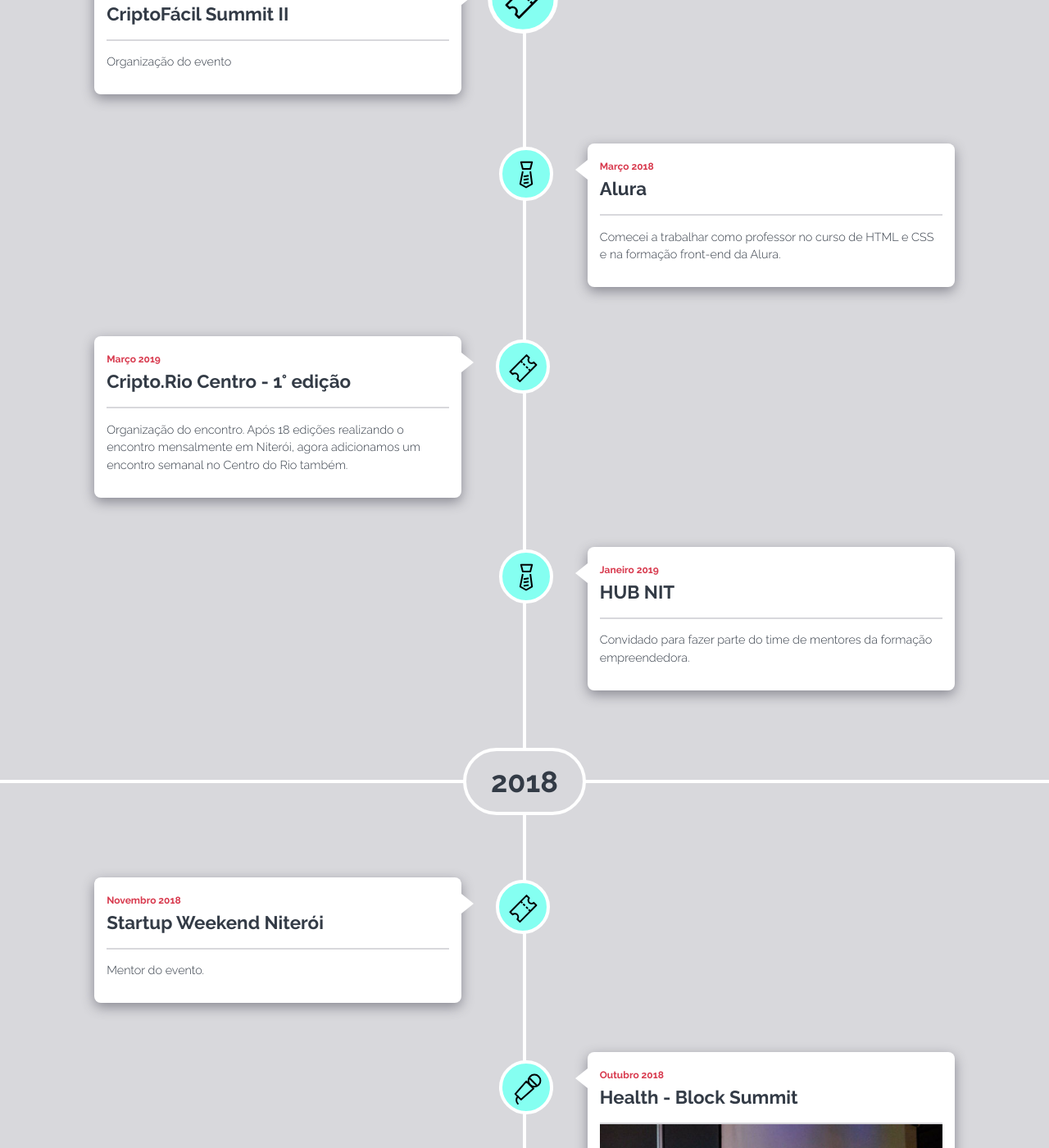
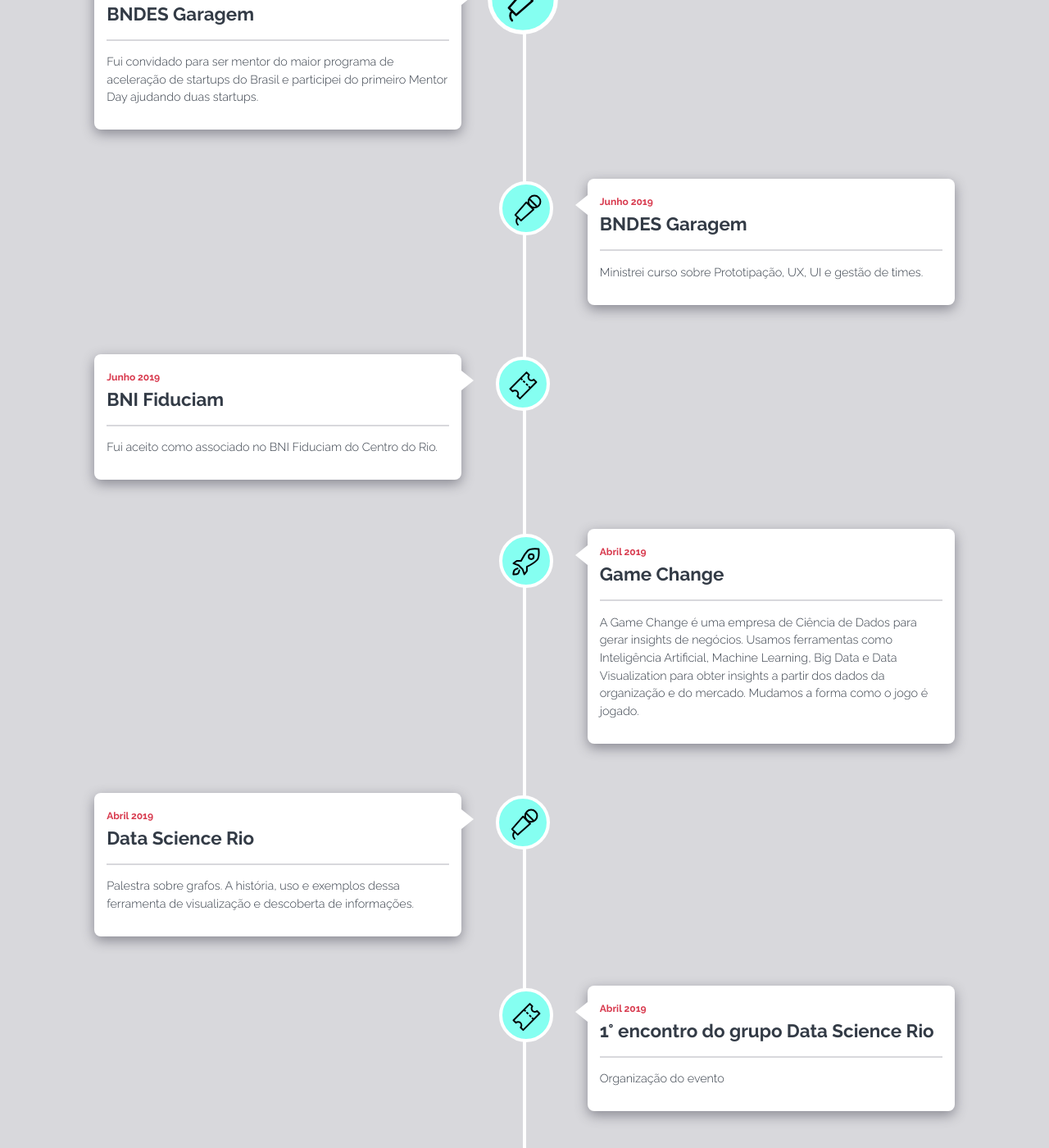
Before and after one commit to pedromarins/pedromarins.github.io, a Jekyll site: the page built from about/index.html, in a window 1280 px wide and 1400 px high, scrolled down 1465 px. Shown: the whole window at 82% size. Built offline with Jekyll 4.4.1, drawn with Linux system fonts in a browser that asks for light colours.

Commit message:
Update de julho

```diff
--- a/about/index.html
+++ b/about/index.html
@@ -35,7 +35,50 @@
 			<h2 class="timeline-year">
 				<span>2019</span>
 			</h2>
+
 			<ul>
+				<li class="timeline-item item-talk">
+					<div>
+						<time>Março 2019</time>
+						<h3>BNDES Garagem</h3>
+						<p>Fui convidado para ser mentor do maior programa de aceleração de startups do Brasil e participei do primeiro Mentor Day ajudando duas startups.</p>
+					</div>
+				</li>
+				<li class="timeline-item item-talk">
+					<div>
+						<time>Junho 2019</time>
+						<h3>BNDES Garagem</h3>
+						<p>Ministrei curso sobre Prototipação, UX, UI e gestão de times.</p>
+					</div>
+				</li>
+				<li class="timeline-item item-event">
+					<div>
+						<time>Junho 2019</time>
+						<h3>BNI Fiduciam</h3>
+						<p>Fui aceito como associado no BNI Fiduciam do Centro do Rio.</p>
+					</div>
+				</li>
+				<li class="timeline-item item-project">
+					<div>
+						<time>Abril 2019</time>
+						<h3>Game Change</h3>
+						<p>A Game Change é uma empresa de Ciência de Dados para gerar insights de negócios. Usamos ferramentas como Inteligência Artificial, Machine Learning, Big Data e Data Visualization para obter insights a partir dos dados da organização e do mercado. Mudamos a forma como o jogo é jogado.</p>
+					</div>
+				</li>
+				<li class="timeline-item item-talk">
+					<div>
+						<time>Abril 2019</time>
+						<h3>Data Science Rio</h3>
+						<p>Palestra sobre grafos. A história, uso e exemplos dessa ferramenta de visualização e descoberta de informações.</p>
+					</div>
+				</li>
+				<li class="timeline-item item-event">
+					<div>
+						<time>Abril 2019</time>
+						<h3>1° encontro do grupo Data Science Rio</h3>
+						<p>Organização do evento</p>
+					</div>
+				</li>
 				<li class="timeline-item item-event">
 					<div>
 						<time>Março 2019</time>
--- a/index.html
+++ b/index.html
@@ -35,7 +35,7 @@
 
 <section class="now">
 	<h2 class="now-title">Now</h2>
-	<p class="now-text">Aqui vou listar o que estou fazendo agora, neste mês: <br> Última atualização em 1 de março de 2019.</p>
+	<p class="now-text">Aqui vou listar o que estou fazendo agora, neste mês: <br> Última atualização em 1 de julho de 2019.</p>
 	<ul class="now-list">
 		<h3 class="now-list--title">No que estou focado agora:</h3>
 		{% for now in site.data.now %}
```
Also changed, not shown: _data/now.yml (+10 -10 lines).
